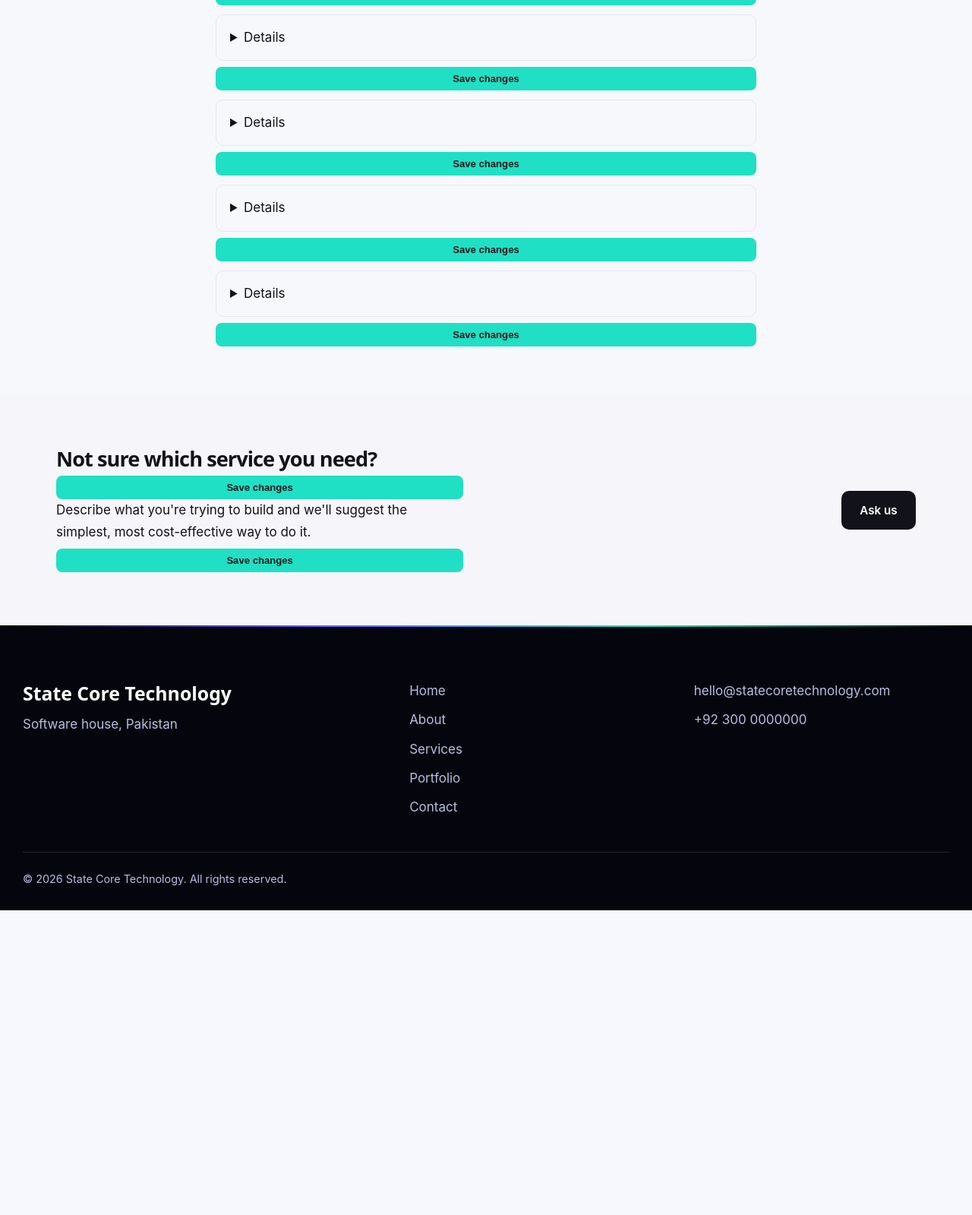
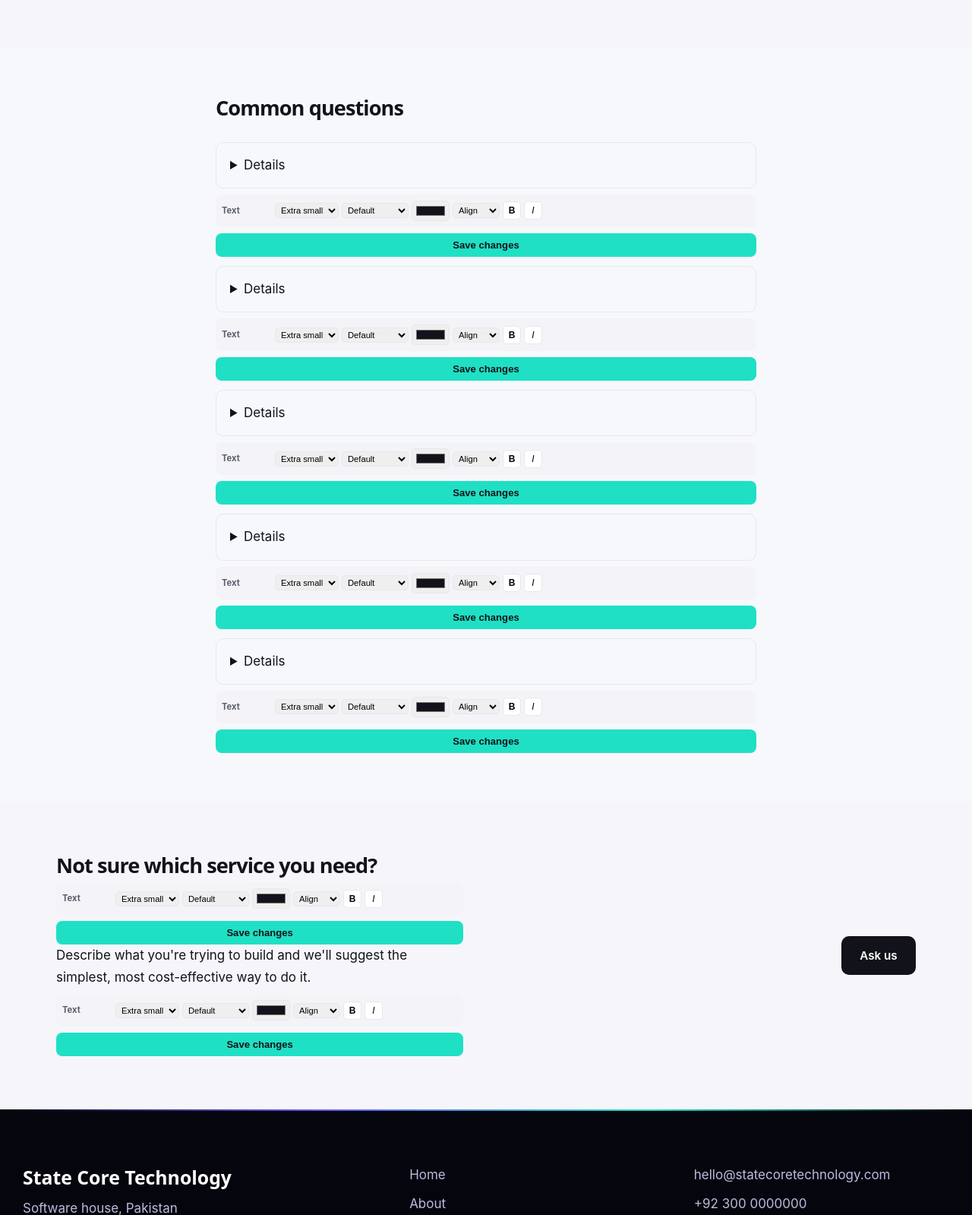
Before and after one commit to naveedkhanalfa1199/State-Core-Technology-Pakistan, a Flask app: template templates/services.html in a window 1280 px wide. Shown: the part 1919-3518 px from the top of the page at 76% size. Before the commit the page ends 3117 px from the top, so only its background shows below. Run offline with Flask 3, Linux system fonts and the light colour scheme; the template is opened without the code that fills it, so the values that code supplies are empty; the visitor is signed in with stand-in values (Sample User, id 1); data comes from the database, SQL or seed files in the repository.

Commit message:
Enhance services.html with style controls and subheading
Added style controls and enhanced the eb macro for better text formatting options, including subheading support.

```diff
--- a/templates/services.html
+++ b/templates/services.html
@@ -1,21 +1,60 @@
 {% extends "base.html" %}
 {% set PLACEHOLDER = "https://picsum.photos/seed/sctservices/800/600" %}
 
-{% macro eb(key, default_text, with_image=True, tag='div', cls='') %}
-{% set b = block('services', key) %}
+{% macro style_controls(b, prefix, label) %}
+{% set fsize = b|attr('font_size' ~ prefix) %}
+{% set ffam = b|attr('font_family' ~ prefix) %}
+{% set fcolor = b|attr('font_color' ~ prefix) %}
+{% set falign = b|attr('text_align' ~ prefix) %}
+{% set fweight = b|attr('font_weight' ~ prefix) %}
+{% set fstyle = b|attr('font_style' ~ prefix) %}
+<div class="eb-style" data-prefix="{{ prefix }}">
+  <span class="eb-style__label">{{ label }}</span>
+  <select class="eb-f-size">
+    {% for k, v in SIZE_CHOICES.items() %}<option value="{{ k }}"{% if fsize==k %} selected{% endif %}>{{ v }}</option>{% endfor %}
+  </select>
+  <select class="eb-f-font">
+    {% for k, v in FONT_CHOICES.items() %}<option value="{{ k }}"{% if ffam==k %} selected{% endif %}>{{ v }}</option>{% endfor %}
+  </select>
+  <input type="color" class="eb-f-color" value="{{ fcolor or '#12131a' }}">
+  <select class="eb-f-align">
+    <option value="">Align</option>
+    {% for k, v in ALIGN_CHOICES.items() %}<option value="{{ k }}"{% if falign==k %} selected{% endif %}>{{ v }}</option>{% endfor %}
+  </select>
+  <button type="button" class="eb-f-bold{{ ' on' if fweight=='bold' else '' }}">B</button>
+  <button type="button" class="eb-f-italic{{ ' on' if fstyle=='italic' else '' }}">I</button>
+</div>
+{% endmacro %}
+
+{% macro eb(key, default_text, with_image=True, tag='div', cls='', default_text2='Add subheading here') %}
+{% set b = block('services', key, default_text2=default_text2) %}
 {% if with_image %}
 <div class="eb {{ cls }}" data-page="services" data-key="{{ key }}">
   <div class="eb-imgwrap">
     <img class="eb-img" src="{{ b.image_url or PLACEHOLDER }}" alt="">
     {% if edit_mode %}<label class="eb-upload-btn">Change image<input type="file" accept="image/*" class="eb-file" hidden></label>{% endif %}
-    <div class="eb-caption eb-text"{% if edit_mode %} contenteditable="true"{% endif %}>{{ b.text or default_text }}</div>
+    <div class="eb-caption">
+      <div class="eb-text eb-text1" style="{{ b|stylevars }}"{% if edit_mode %} contenteditable="true"{% endif %}>{{ b.text or default_text }}</div>
+      <div class="eb-text eb-text2" style="{{ b|stylevars2 }}"{% if edit_mode %} contenteditable="true"{% endif %}>{{ b.text2 or default_text2 }}</div>
+    </div>
   </div>
-  {% if edit_mode %}<button type="button" class="eb-save-btn" data-eb-save>Save changes</button>{% endif %}
+  {% if edit_mode %}
+  <div class="eb-toolbar">
+    {{ style_controls(b, '', 'Heading') }}
+    {{ style_controls(b, '2', 'Subheading') }}
+  </div>
+  <button type="button" class="eb-save-btn" data-eb-save>Save changes</button>
+  {% endif %}
 </div>
 {% else %}
 <div class="eb" data-page="services" data-key="{{ key }}">
-  <{{ tag }} class="eb-text {{ cls }}"{% if edit_mode %} contenteditable="true"{% endif %}>{{ b.text or default_text }}</{{ tag }}>
-  {% if edit_mode %}<button type="button" class="eb-save-btn" data-eb-save>Save changes</button>{% endif %}
+  <{{ tag }} class="eb-text eb-text1 {{ cls }}" style="{{ b|stylevars }}"{% if edit_mode %} contenteditable="true"{% endif %}>{{ b.text or default_text }}</{{ tag }}>
+  {% if edit_mode %}
+  <div class="eb-toolbar">
+    {{ style_controls(b, '', 'Text') }}
+  </div>
+  <button type="button" class="eb-save-btn" data-eb-save>Save changes</button>
+  {% endif %}
 </div>
 {% endif %}
 {% endmacro %}
@@ -105,6 +144,15 @@
 .eb-text[contenteditable]{outline:2px dashed transparent;cursor:text}
 .eb-text[contenteditable]:focus{outline:2px dashed var(--s-accent)}
 .s-intro__h.eb-text,.s-intro__lead.eb-text,.s-intro__body.eb-text,.s-cta__h.eb-text,.s-cta__p.eb-text{background:transparent;color:inherit}
+.eb-text2{margin-top:4px;font-weight:400;opacity:.85}
+.eb-toolbar{display:flex;flex-direction:column;gap:6px;margin-top:8px;padding:8px;background:#f3f3f8;border-radius:8px}
+.eb-style{display:flex;align-items:center;gap:4px;flex-wrap:wrap;font-size:.7rem}
+.eb-style__label{font-weight:700;width:66px;flex:0 0 auto;color:#5b5f6b}
+.eb-style select,.eb-style input[type=color]{font-size:.7rem;padding:2px 3px;border-radius:5px;border:1px solid var(--s-line, #e7e7ee);max-width:88px}
+.eb-f-bold,.eb-f-italic{width:24px;height:24px;line-height:22px;padding:0;border:1px solid var(--s-line, #e7e7ee);border-radius:5px;background:#fff;cursor:pointer;font-size:.75rem}
+.eb-f-bold{font-weight:800}
+.eb-f-italic{font-style:italic}
+.eb-f-bold.on,.eb-f-italic.on{background:var(--s-accent);color:#12131a;border-color:var(--s-accent)}
 
 .s-faq{display:flex;flex-direction:column;gap:12px}
 .s-faq__item{border:1px solid var(--s-line);border-radius:10px;padding:16px 18px;white-space:pre-line;line-height:1.6}
@@ -126,6 +174,26 @@
 (function(){
   var meta = document.querySelector('meta[name="csrf-token"]');
   var csrf = meta ? meta.content : '';
+  var SIZE_MAP = {xs:'0.75rem',sm:'0.9rem',md:'',lg:'1.25rem',xl:'1.6rem',xxl:'2.1rem',xxxl:'2.75rem'};
+  var FONT_MAP = {display:"'Space Grotesk',system-ui,sans-serif",body:"'Inter',system-ui,sans-serif",
+    serif:"Georgia,'Times New Roman',serif",mono:"'Courier New',monospace"};
+
+  function liveStyle(styleBox, textEl){
+    if(!textEl) return;
+    var css = [];
+    var size = styleBox.querySelector('.eb-f-size').value;
+    if(SIZE_MAP[size]) css.push('font-size:'+SIZE_MAP[size]);
+    var fam = styleBox.querySelector('.eb-f-font').value;
+    if(FONT_MAP[fam]) css.push('font-family:'+FONT_MAP[fam]);
+    var color = styleBox.querySelector('.eb-f-color').value;
+    if(color) css.push('color:'+color);
+    var align = styleBox.querySelector('.eb-f-align').value;
+    if(align) css.push('text-align:'+align);
+    if(styleBox.querySelector('.eb-f-bold').classList.contains('on')) css.push('font-weight:700');
+    if(styleBox.querySelector('.eb-f-italic').classList.contains('on')) css.push('font-style:italic');
+    textEl.setAttribute('style', css.join(';'));
+  }
+
   document.querySelectorAll('.eb').forEach(function(box){
     var saveBtn = box.querySelector('[data-eb-save]');
     if(!saveBtn) return;
@@ -137,14 +205,40 @@
         }
       });
     }
+
+    box.querySelectorAll('.eb-style').forEach(function(styleBox){
+      var prefix = styleBox.getAttribute('data-prefix');
+      var textEl = box.querySelector(prefix === '2' ? '.eb-text2' : '.eb-text1');
+      styleBox.querySelectorAll('select, input[type=color]').forEach(function(el){
+        el.addEventListener('change', function(){ liveStyle(styleBox, textEl); });
+      });
+      styleBox.querySelectorAll('.eb-f-bold, .eb-f-italic').forEach(function(btn){
+        btn.addEventListener('click', function(){ btn.classList.toggle('on'); liveStyle(styleBox, textEl); });
+      });
+    });
+
     saveBtn.addEventListener('click', function(){
       var page = box.dataset.page, key = box.dataset.key;
-      var textEl = box.querySelector('.eb-text');
-      var text = textEl ? textEl.innerText.trim() : '';
+      var text1El = box.querySelector('.eb-text1');
+      var text2El = box.querySelector('.eb-text2');
+      var payload = {
+        csrf_token: csrf, page: page, key: key,
+        text: text1El ? text1El.innerText.trim() : '',
+        text2: text2El ? text2El.innerText.trim() : '',
+      };
+      box.querySelectorAll('.eb-style').forEach(function(styleBox){
+        var p = styleBox.getAttribute('data-prefix');
+        payload['font_size'+p] = styleBox.querySelector('.eb-f-size').value;
+        payload['font_family'+p] = styleBox.querySelector('.eb-f-font').value;
+        payload['font_color'+p] = styleBox.querySelector('.eb-f-color').value;
+        payload['text_align'+p] = styleBox.querySelector('.eb-f-align').value;
+        payload['font_weight'+p] = styleBox.querySelector('.eb-f-bold').classList.contains('on') ? 'bold' : '';
+        payload['font_style'+p] = styleBox.querySelector('.eb-f-italic').classList.contains('on') ? 'italic' : '';
+      });
       saveBtn.disabled = true; saveBtn.textContent = 'Saving...';
       fetch('/admin/api/block/save', {
         method: 'POST', headers: {'Content-Type':'application/json'},
-        body: JSON.stringify({csrf_token: csrf, page: page, key: key, text: text})
+        body: JSON.stringify(payload)
       }).then(function(r){ return r.json(); }).then(function(r1){
         if(!r1.ok){ alert(r1.error || 'Could not save text.'); saveBtn.disabled=false; saveBtn.textContent='Save changes'; return; }
         if(fileInput && fileInput.files && fileInput.files[0]){
```
